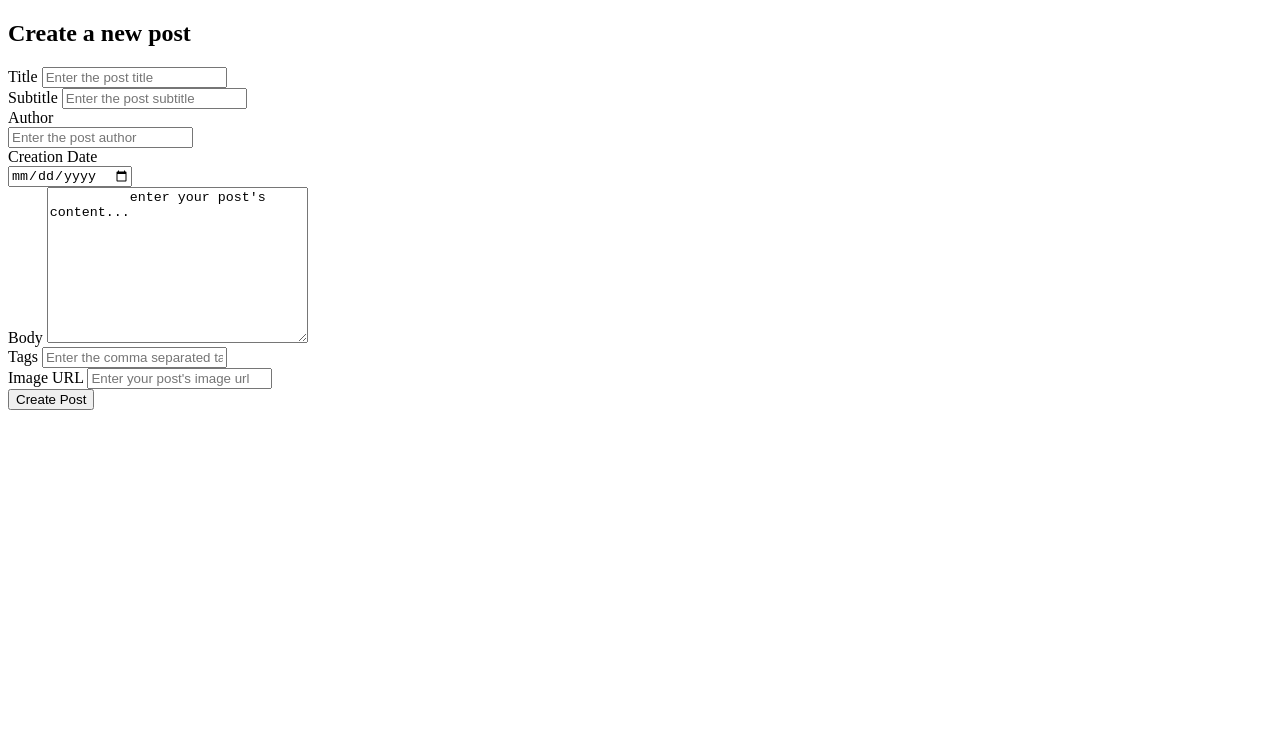
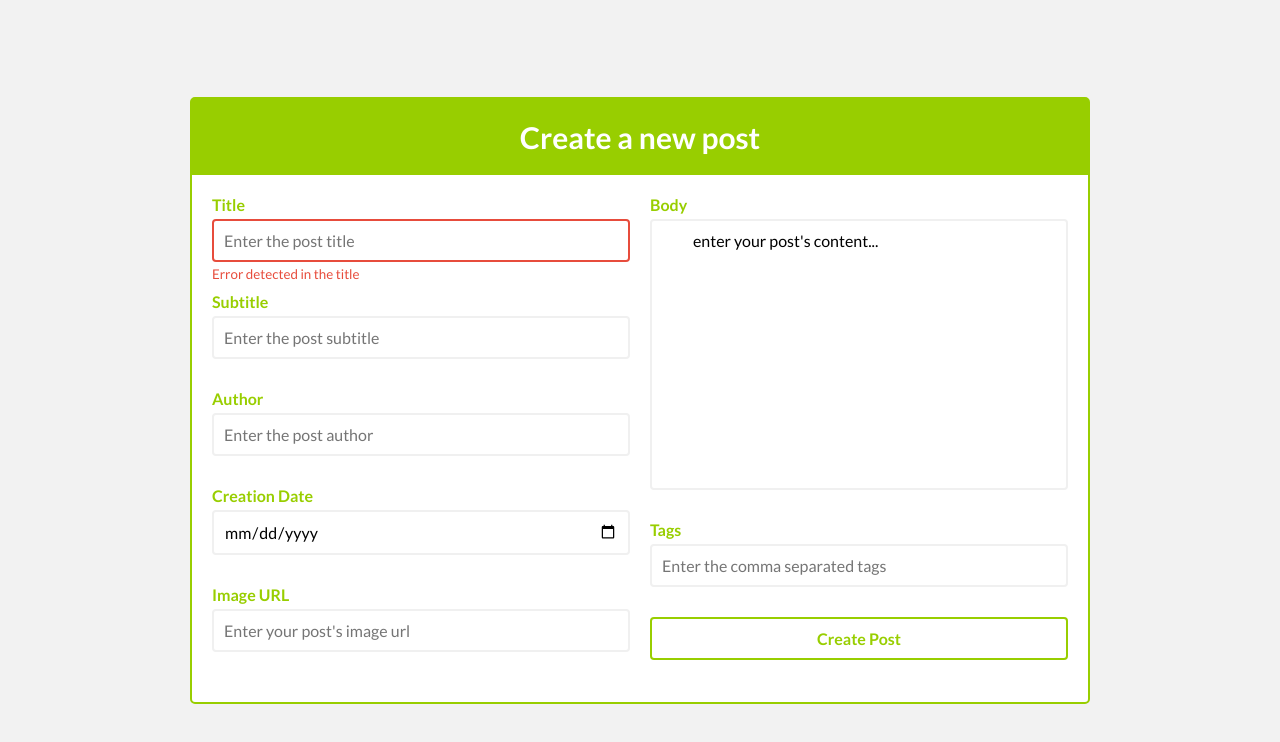
Before and after one commit to Marvin-Figueroa/game-characters-posts, a plain HTML site: page createPost.html in a window 1280 px wide. Drawn offline with Linux system fonts and the light colour scheme.

Commit message:
feat: add styles for create-post page

```diff
--- a/createPost.html
+++ b/createPost.html
@@ -8,13 +8,18 @@
       src="https://kit.fontawesome.com/432533c615.js"
       crossorigin="anonymous"
     ></script>
+    <link rel="stylesheet" href="./css/createPost.css" />
     <title>Create Post</title>
   </head>
   <body>
     <form class="form-create" method="post" action="#" novalidate>
-      <h2 class="form__heading">Create a new post</h2>
+      <div class="form-create__header">
+        <h2 class="form-create__heading">Create a new post</h2>
+      </div>
 
-      <div class="form-control">
+      <div class="form-create__body">
+        <div class="form-create__left">
+          <div class="form-control error">
             <label class="form-create__label" for="title">Title</label>
             <input
               class="form-create__input"
@@ -25,9 +30,10 @@
               placeholder="Enter the post title"
             />
             <i class="form-create__validation-icon"></i>
-        <small class="form-create__validation-feedback"></small>
+            <small class="form-create__validation-feedback"
+              >Error detected in the title</small
+            >
           </div>
-
           <div class="form-control">
             <label class="form-create__label" for="subtitle">Subtitle</label>
             <input
@@ -41,7 +47,6 @@
             <i class="form-create__validation-icon"></i>
             <small class="form-create__validation-feedback"></small>
           </div>
-
           <div class="form-control">
             <label class="form-create__label" for="author">Author</label>
             <div class="form-create__input-group">
@@ -57,38 +62,48 @@
             </div>
             <div class="form-create__validation-feedback"></div>
           </div>
-
           <div class="form-control">
             <label class="form-create__label" for="creationDate"
               >Creation Date</label
             >
-        <div class="form-create__input-group">
+
             <input
               class="form-create__input"
               type="date"
               name="creationDate"
               id="creationDate"
             />
+            <small class="form-create__validation-feedback"></small>
+          </div>
+          <div class="form-control">
+            <label class="form-create__label" for="imageUrl">Image URL</label>
+            <input
+              class="form-create__input"
+              type="url"
+              name="imageUrl"
+              id="imageUrl"
+              maxlength="200"
+              placeholder="Enter your post's image url"
+            />
             <i class="form-create__validation-icon"></i>
-        </div>
             <div class="form-create__validation-feedback"></div>
           </div>
-
+        </div>
+        <div class="form-create__right">
           <div class="form-control">
             <label class="form-create__label" for="body">Body</label>
             <textarea
-          class="form-create__input"
+              class="form-create__input form-create__input--textarea"
               name="body"
               id="body"
               cols="30"
-          rows="10"
+              rows="13"
             >
           enter your post's content...</textarea
             >
             <i class="form-create__validation-icon"></i>
             <div class="form-create__validation-feedback"></div>
           </div>
-
           <div class="form-control">
             <label class="form-create__label" for="tags">Tags</label>
             <input
@@ -103,25 +118,13 @@
             <div class="form-create__validation-feedback"></div>
           </div>
 
-      <div class="form-control">
-        <label class="form-create__label" for="imageUrl">Image URL</label>
           <input
-          class="form-create__input"
-          type="url"
-          name="imageUrl"
-          id="imageUrl"
-          maxlength="200"
-          placeholder="Enter your post's image url"
-        />
-        <i class="form-create__validation-icon"></i>
-        <div class="form-create__validation-feedback"></div>
-      </div>
-
-      <input
-        class="form-create__input--submit"
+            class="form-create__input form-create__input--submit"
             type="submit"
             value="Create Post"
           />
+        </div>
+      </div>
     </form>
   </body>
 </html>
--- /dev/null
+++ b/css/createPost.css
@@ -0,0 +1,139 @@
+@import url(./general.css);
+
+body {
+  display: grid;
+  place-items: center;
+  height: 100vh;
+  background-color: var(--secondary-color);
+}
+
+.form-create {
+  background-color: white;
+  border-radius: 5px;
+  border: 2px solid var(--primary-color);
+  width: 85%;
+  max-width: 90rem;
+}
+
+.form-create__right {
+  flex: 1;
+}
+
+.form-create__left {
+  flex: 1;
+}
+
+.form-create__header {
+  background-color: var(--primary-color);
+  text-align: center;
+  color: white;
+  padding: 2rem;
+}
+
+.form-create__heading {
+  font-size: 3rem;
+}
+
+.form-create__body {
+  padding: 2rem;
+  display: flex;
+  justify-content: space-between;
+  gap: 2rem;
+}
+
+.form-control {
+  margin-bottom: 10px;
+  padding-bottom: 20px;
+  position: relative;
+}
+
+/* Styles for error and success states */
+
+.form-control.success .form-create__input {
+  border-color: var(--primary-color);
+  /* border-color: #2ecc71; */
+}
+
+.form-control.error .form-create__input {
+  border-color: #e74c3c;
+  color: #e74c3c;
+}
+
+.form-control .form-create__validation-icon {
+  visibility: hidden;
+  position: absolute;
+  top: 40px;
+  right: 10px;
+}
+
+.form-control.success .form-create__validation-icon.fa-check-circle {
+  color: #2ecc71;
+  visibility: visible;
+}
+
+.form-control.error .form-create__validation-icon.fa-exclamation-circle {
+  color: #e74c3c;
+  visibility: visible;
+}
+
+.form-create__validation-feedback {
+  color: #e74c3c;
+  position: absolute;
+  bottom: 0;
+  left: 0;
+  visibility: hidden;
+}
+
+.form-control.error .form-create__validation-feedback {
+  visibility: visible;
+}
+
+.form-create__label {
+  display: block;
+  margin-bottom: 0.5rem;
+  color: var(--primary-color);
+  font-weight: bold;
+}
+
+.form-create__input {
+  border: 2px solid #f0f0f0;
+  border-radius: 4px;
+  display: block;
+  font-family: inherit;
+  font-size: 1.6rem;
+  padding: 1rem;
+  width: 100%;
+  outline: none;
+}
+
+.form-create__input:focus {
+  border: 2px solid var(--primary-color);
+}
+
+.form-create__input--submit {
+  /* width: 80%; */
+  margin: 0 auto;
+  cursor: pointer;
+  font-weight: bold;
+  font-size: inherit;
+  color: var(--primary-color);
+  border: 2px solid var(--primary-color);
+  background-color: white;
+  transition: all 0.3s;
+}
+
+.form-create__input--submit:hover {
+  color: white;
+  background-color: var(--primary-color);
+}
+
+.form-create__input--textarea {
+  resize: none;
+}
+
+@media screen and (max-width: 750px) {
+  .form-create__body {
+    flex-direction: column;
+    gap: 0;
+  }
+}
--- /dev/null
+++ b/css/general.css
@@ -0,0 +1,30 @@
+@import url("https://fonts.googleapis.com/css2?family=Lato:wght@400;700&display=swap");
+
+:root {
+  --primary-color: #98ce00;
+  --secondary-color: #f2f2f2;
+  --color-accent: #fb6107;
+}
+
+*,
+*::before,
+*::after {
+  padding: 0;
+  margin: 0;
+  box-sizing: inherit;
+}
+
+html {
+  font-size: 62.5%;
+}
+
+body {
+  font-family: "Lato", sans-serif;
+  font-size: 1.6rem;
+  box-sizing: border-box;
+}
+
+.container {
+  width: 85%;
+  max-width: 114rem;
+}
```
Also changed, not shown: index.html (+0 -6 lines). Lines whose indentation alone changed are shown as unchanged.
